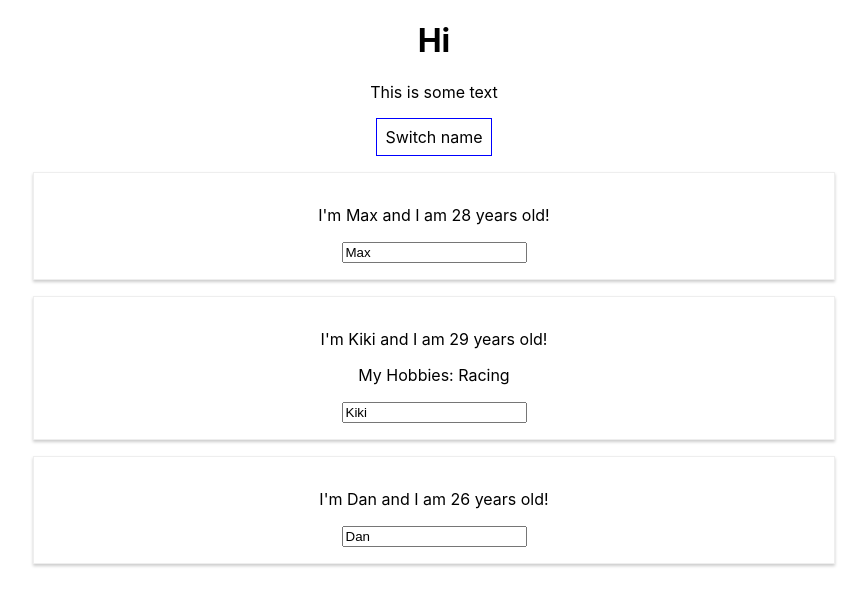
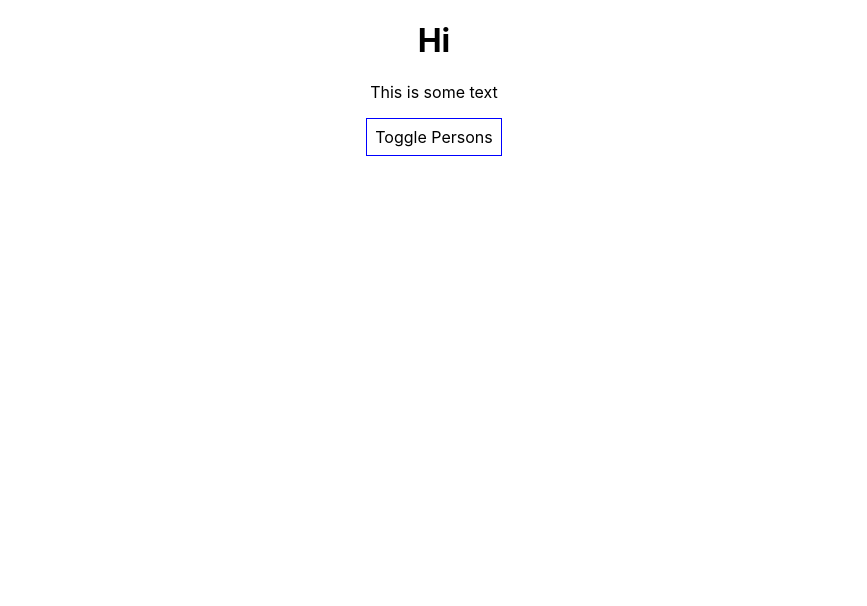
Before and after one commit to denytheman/electron-train-react-complete-first, a React (Create React App) app: page / in a window 1280 px wide. Shown: the top 606 px of the page, without its empty margins (206-1073 px from the left). Built offline with nearby package versions, Linux system fonts and the light colour scheme.

Commit message:
Toggle to render the list

```diff
--- a/src/App.js
+++ b/src/App.js
@@ -8,7 +8,8 @@
       {name: 'Max', age: 28},
       {name: 'Kiki', age: 29},
       {name: 'Dan', age: 26},
-    ]
+    ],
+    showPersons: false
   }
 
   switchNameHandler = (newName) => {
@@ -33,6 +34,12 @@
     });
   }
 
+  togglePersonHandler = () => {
+    this.setState( {
+      showPersons: !this.state.showPersons
+    });
+  }
+
   render() {
     const style ={
       backgroundColor: 'white',
@@ -48,7 +55,8 @@
         <p>This is some text</p>
         <button
           style={style}
-          onClick={() => this.switchNameHandler('Maxwel')}>Switch name</button>
+          onClick={this.togglePersonHandler}>Toggle Persons</button>
+        { this.state.showPersons ? <div>
           <Person
             name={this.state.persons[0].name}
             age={this.state.persons[0].age}/>
@@ -60,6 +68,8 @@
           <Person
             name={this.state.persons[2].name}
             age={this.state.persons[2].age}/>
+        </div> : null
+      }
       </div>
     );
     //return React.createElement('div', {className: 'App'}, React.createElement('h1', null, 'Hi!'));
```
Lines whose indentation alone changed are shown as unchanged.
